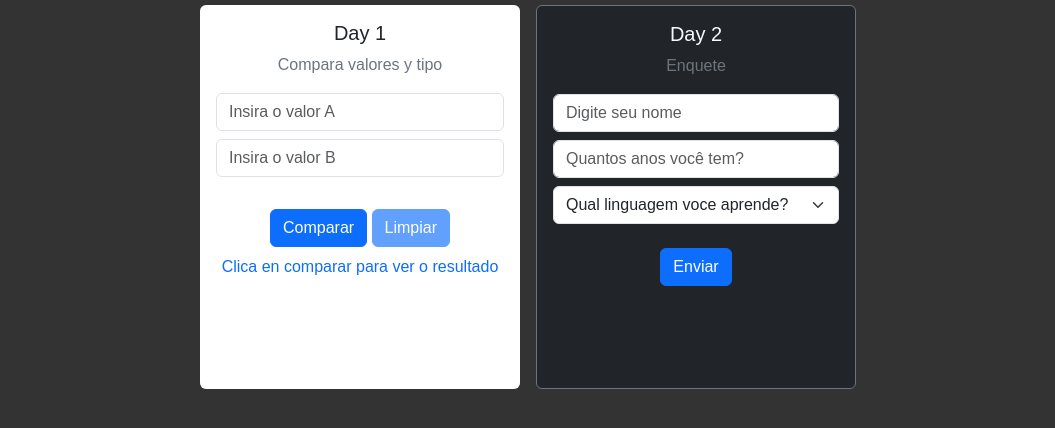
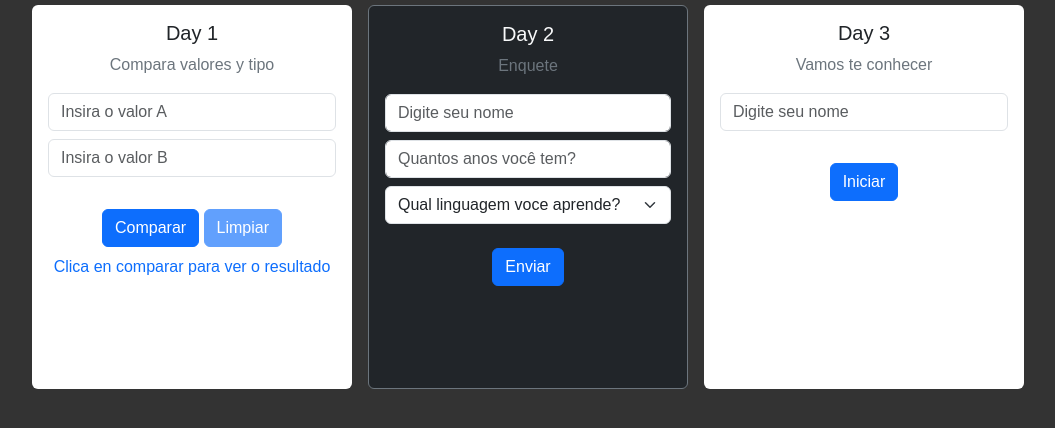
Before and after one commit to ygor-github/7DaysOfCodeJs, a plain HTML site: page index.html in a window 1280 px wide. Shown: the part 90-518 px from the top of the page, without its empty margins (112-1167 px from the left). Drawn offline with nearby package versions, Linux system fonts and the light colour scheme.

Commit message:
writtin on HTML

```diff
--- a/index.html
+++ b/index.html
@@ -70,11 +70,32 @@
       </form>
     </div>
 
-  </div>
 
-  <script src="app.js/day1.js"></script>
-  <script src="app.js/Day2.js"></script>
-  <script src="app.js/script.js"></script>
+    <div class="cardDay text-secondary bg-white p-3 rounded col-12 col-md-auto">
+      <h1 class="fs-5 text-dark">Day 3</h1>
+      <p>Vamos te conhecer</p>
+
+      <div>
+        <form id="game">
+          <div id="gameContent">
+            <input type="text" class="form-control mb-2" id="nickName" name="nickName" placeholder="Digite seu nome"
+              required>
+          </div>
+
+          <button id="play" type="submit" class="btn btn-primary mt-4">Iniciar</button>
+        </form>
+      </div>
+
+
+
+
+    </div>
+
+    <script src="app.js/day1.js"></script>
+    <script src="app.js/Day2.js"></script>
+    <script src="app.js/Day3.js"></script>
+    <script src="app.js/script.js"></script>
+
 </body>
 
 </html>
```
